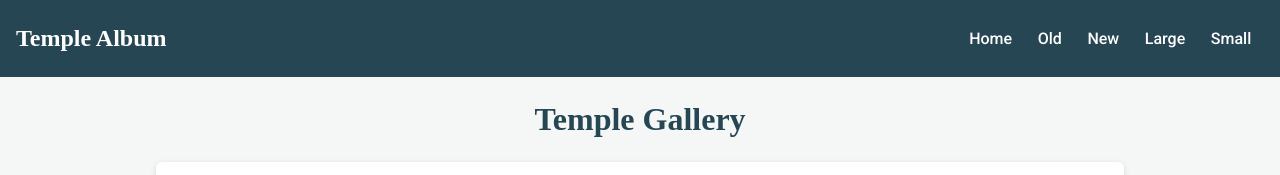
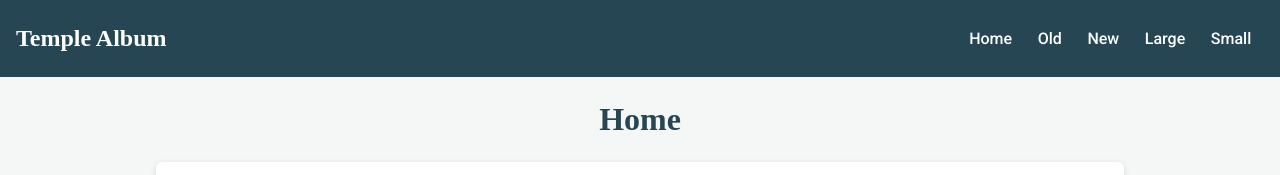
Before and after one commit to Mesily/wdd131, a plain HTML site: page temples.html in a window 1280 px wide. Shown: the top 175 px of the page. Drawn offline with Linux system fonts and the light colour scheme.

Commit message:
Edited the main title

```diff
--- a/temples.html
+++ b/temples.html
@@ -33,7 +33,7 @@
     </header>
 
     <main>
-        <h1>Temple Gallery</h1>
+        <h1>Home</h1>
 
         <div class="temple-grid">
             <figure>
```
